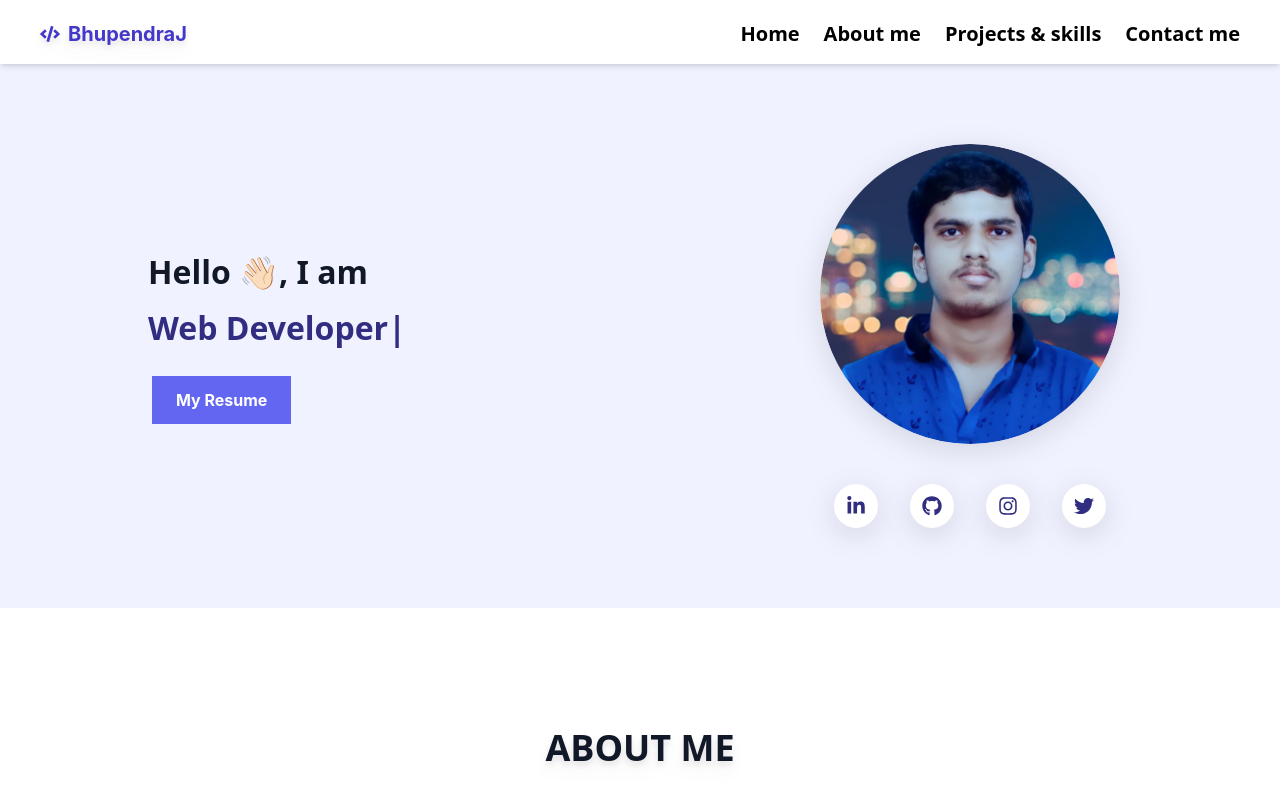
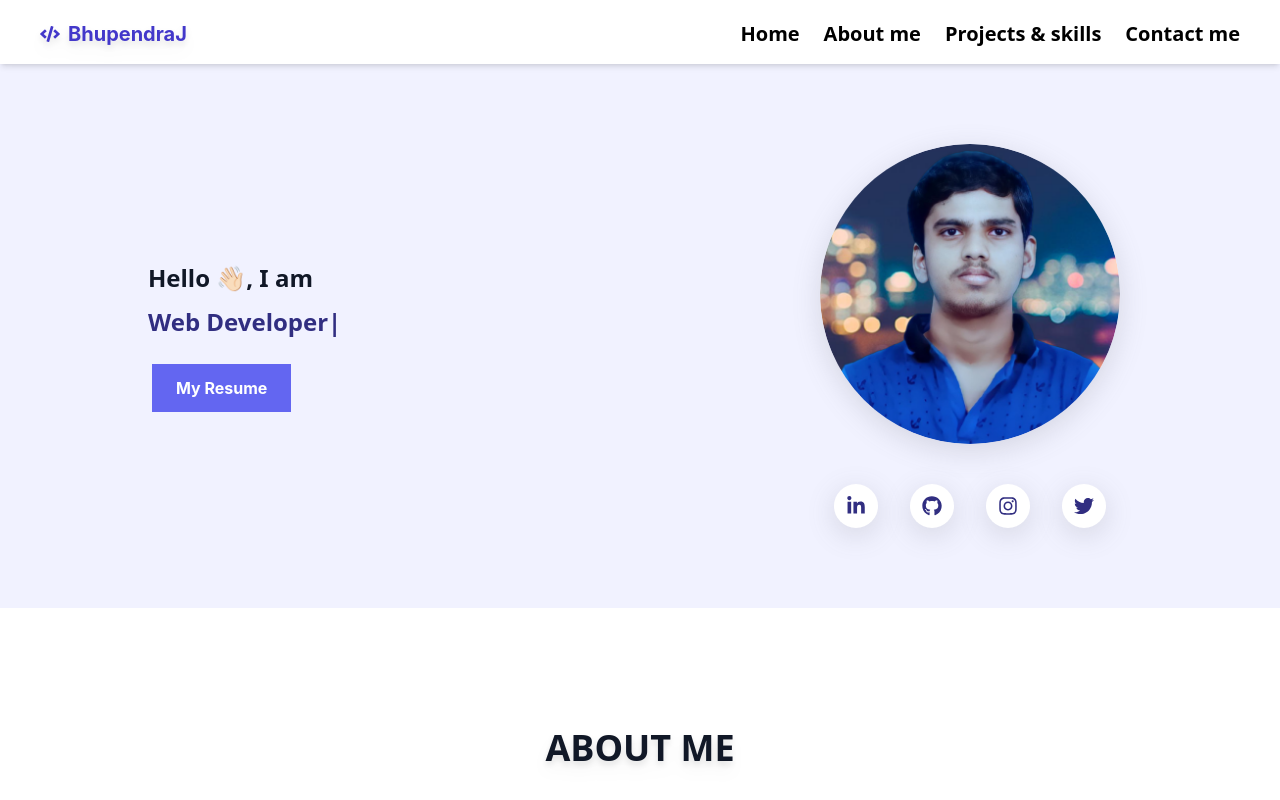
Before and after one commit to bhupendraj9/portfolio, a React (Create React App) app: page / in a window 1280 px wide. Shown: the top 800 px of the page. Built offline with nearby package versions, Linux system fonts and the light colour scheme.

Commit message:
fourth commit

```diff
--- a/src/pages/Home.js
+++ b/src/pages/Home.js
@@ -17,7 +17,7 @@ const Home = () => {
   <div className='flex flex-col md:flex-row flex-wrap justify-between  px-10 gap-5 md:px-40 md:items-center pt-20 z-0' id='home'>
 
   <div className='flex flex-col gap-4 items-start'>
-   <div className='-mx-3 text-[2em] font-semibold text-gray-900 '>Hello 👋🏻, I am </div>
+   <div className='-mx-3 text-[1.5em] font-semibold text-gray-900 '>Hello 👋🏻, I am </div>
    <TypeAnimation className='-mx-3 font-semibold text-indigo-900 -my-2 pb-4'
   sequence={[
     // Same substring at the start will only be typed once, initially
@@ -29,7 +29,7 @@ const Home = () => {
     1000
   ]}
   speed={5}
-  style={{ fontSize: '2em' }}
+  style={{ fontSize: '1.5em' }}
   repeat={Infinity}
 />
 
```
